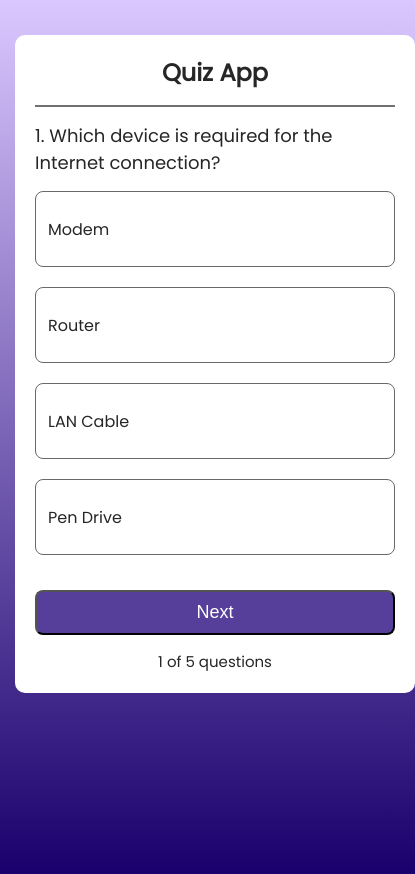
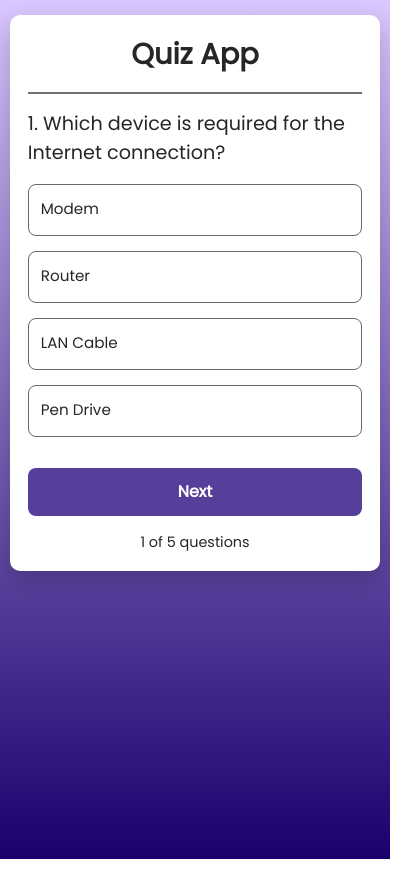
Before and after one commit to RohitSutar1823/Quiz-App, a React (Vite) app in the folder quiz-app/: page / in a window 390 px wide. Shown: the whole page, 415 px wide, since content can reach past the window. Built offline with nearby package versions, Linux system fonts and the light colour scheme.

Commit message:
style: improve CSS styles for quiz container and global styles

```diff
--- a/quiz-app/src/Components/Quiz/Quiz.css
+++ b/quiz-app/src/Components/Quiz/Quiz.css
@@ -1,134 +1,192 @@
 .container{
-     width: 90%;
-    max-width: 640px;
-    margin: 80px auto;
-    background: white;
-    color: #262626;
-    display: flex;
-    flex-direction: column;
-    gap: 20px;
-    border-radius: 10px;
-    padding: 40px 50px;
+    width:min(92%,640px);
+    margin:50px auto;
+    background:#fff;
+    color:#262626;
+    display:flex;
+    flex-direction:column;
+    gap:20px;
+    border-radius:12px;
+    padding:35px;
+    box-shadow:0 10px 25px rgba(0,0,0,.18);
+}
+
+.container h1{
+    text-align:center;
+    font-size:2.2rem;
+    font-weight:700;
 }
 
 .container hr{
-    height: 2px;
-    border: none;
-    background: #707070;
+    height:2px;
+    border:none;
+    background:#707070;
 }
 
 .container h2{
-    font-size: 27px;
-    font-weight: 500;
+    font-size:1.6rem;
+    font-weight:500;
+    line-height:1.5;
+    word-break:break-word;
+}
+
+.container ul{
+    padding:0;
 }
 
 .container ul li{
-    display: flex;
-    align-items: center;
-    height: 70px;
-    padding-left: 15px;
-    border: 1px solid #686868;
-    border-radius: 8px;
-    margin-bottom: 20px;
-    font-size: 20px;
-    cursor: pointer;
+    display:flex;
+    align-items:center;
+    min-height:60px;
+    padding:15px 18px;
+    margin-bottom:15px;
+    border:1px solid #686868;
+    border-radius:8px;
+    cursor:pointer;
+    font-size:1.1rem;
+    line-height:1.5;
+    transition:.25s;
+}
+
+.container ul li:hover{
+    background:#f6f6f6;
+    transform:translateY(-2px);
 }
 
 .container button{
-    margin: auto;
-    width: 250px;
-    height: 65px;
-    background: #553f9a;
-    color: #fff;
-    font-size: 25px;
-    font-weight: 500;
-    border-radius: 8px;
-    cursor: pointer;
+    width:250px;
+    max-width:100%;
+    height:58px;
+    margin:auto;
+    border:none;
+    outline:none;
+    border-radius:8px;
+    background:#553f9a;
+    color:#fff;
+    font-size:1.3rem;
+    font-weight:600;
+    cursor:pointer;
+    transition:.3s;
+}
+
+.container button:hover{
+    background:#432d82;
 }
 
 .container .index{
-    margin: auto;
-    font-size: 18px ;
+    text-align:center;
+    font-size:1rem;
+    font-weight:500;
 }
 
 .container .correct{
-    background: #dffff2;
-    border-color: #00d397;
+    background:#dffff2;
+    border-color:#00d397;
 }
 
 .container .wrong{
-    background: #ffebeb;
-    border-color: #ff4a4a;
+    background:#ffebeb;
+    border-color:#ff4a4a;
 }
 
 /* ========================= */
-/* Responsive Design */
+/* Tablet */
 /* ========================= */
 
-@media (max-width: 768px) {
-    .container {
-        width: 95%;
-        padding: 25px;
-        margin-top: 80px;
+@media screen and (max-width:768px){
+
+    .container{
+        width:95%;
+        margin:30px auto;
+        padding:25px;
     }
 
-    .container h1 {
-        font-size: 30px;
+    .container h1{
+        font-size:2rem;
     }
 
-    .container h2 {
-        font-size: 22px;
+    .container h2{
+        font-size:1.35rem;
     }
 
-    .container ul li {
-        font-size: 18px;
-        height: auto;
-        min-height: 55px;
-        padding: 15px;
+    .container ul li{
+        font-size:1rem;
+        min-height:55px;
+        padding:14px;
     }
 
-    .container button {
-        width: 180px;
-        height: 50px;
-        font-size: 20px;
+    .container button{
+        width:200px;
+        height:52px;
+        font-size:1.1rem;
     }
 }
 
-@media (max-width: 480px) {
+/* ========================= */
+/* Mobile */
+/* ========================= */
 
-    body {
-        padding: 15px;
+@media screen and (max-width:480px){
+
+    .container{
+        width:95%;
+        margin:15px auto;
+        padding:18px;
+        gap:16px;
+        border-radius:10px;
     }
 
-    .container {
-        width: 100%;
-        margin-top: 20px;
-        padding: 20px;
-        gap: 15px;
+    .container h1{
+        font-size:1.8rem;
     }
 
-    .container h1 {
-        font-size: 24px;
-        text-align: center;
+    .container h2{
+        font-size:1.2rem;
+        line-height:1.5;
     }
 
-    .container h2 {
-        font-size: 18px;
+    .container ul li{
+        min-height:52px;
+        padding:12px;
+        font-size:0.95rem;
     }
 
-    .container ul li {
-        font-size: 16px;
-        min-height: 50px;
-        padding: 12px;
+    .container button{
+        width:100%;
+        height:48px;
+        font-size:1rem;
     }
 
-    .container button {
-        width: 100%;
-        height: 45px;
-        font-size: 18px;
+    .container .index{
+        font-size:.9rem;
+    }
+}
+
+/* ========================= */
+/* Small Phones */
+/* ========================= */
+
+@media screen and (max-width:360px){
+
+    .container{
+        padding:15px;
     }
 
-    .container .index {
-        font-size: 15px;
+    .container h1{
+        font-size:1.5rem;
+    }
+
+    .container h2{
+        font-size:1rem;
+    }
+
+    .container ul li{
+        font-size:.9rem;
+        padding:10px;
+    }
+
+    .container button{
+        height:45px;
+        font-size:.95rem;
     }
 }
--- a/quiz-app/src/index.css
+++ b/quiz-app/src/index.css
@@ -1,10 +1,24 @@
 *{
-  margin: 0;
-  padding: 0;
+    margin: 0;
+    padding: 0;
+    box-sizing: border-box;
+}
+
+html{
+    font-size:16px;
 }
 
 body{
-  height: 100vh;
-  background-image: linear-gradient(#DBC7FF,#19006C);
-  font-family: 'poppins';
+    min-height:100vh;
+    background:linear-gradient(#DBC7FF,#19006C);
+    font-family:"Poppins",sans-serif;
+    overflow-x:hidden;
 }
+
+button{
+    font-family:inherit;
+}
+
+ul{
+    list-style:none;
+}
```
